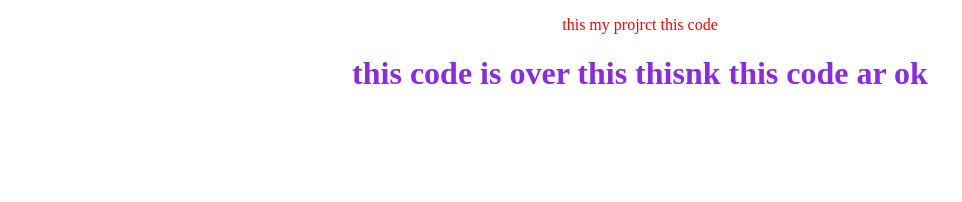
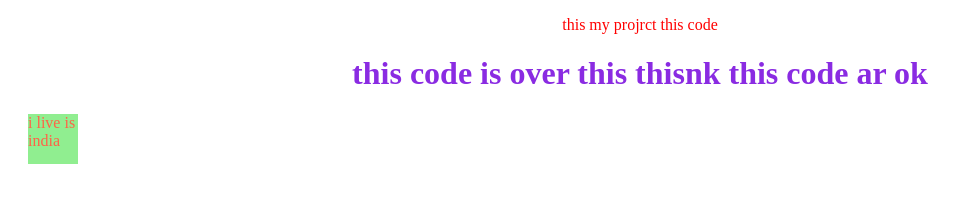
Before and after one commit to Asiksaikh/Localre, a plain HTML site: page index.html in a window 1280 px wide. Shown: the whole page, without its empty margins (0-962 px from the left). Drawn offline with Linux system fonts and the light colour scheme.

Commit message:
add this code new line

```diff
--- a/index.html
+++ b/index.html
@@ -9,5 +9,6 @@
 <body>
     <p> this my projrct this code</p>
     <h1> this code is over this thisnk this code ar ok </h1>
+    <div> i live is india</div>
 </body>
 </html>
--- a/styel.css
+++ b/styel.css
@@ -7,3 +7,11 @@ h1{
     color: blueviolet;
     text-align: center;
 }
+div{
+    height: 50px;
+    width: 50px;
+    margin: 20px;
+    color: tomato;
+    text-align: center,right;
+    background-color: lightgreen;
+}
```
